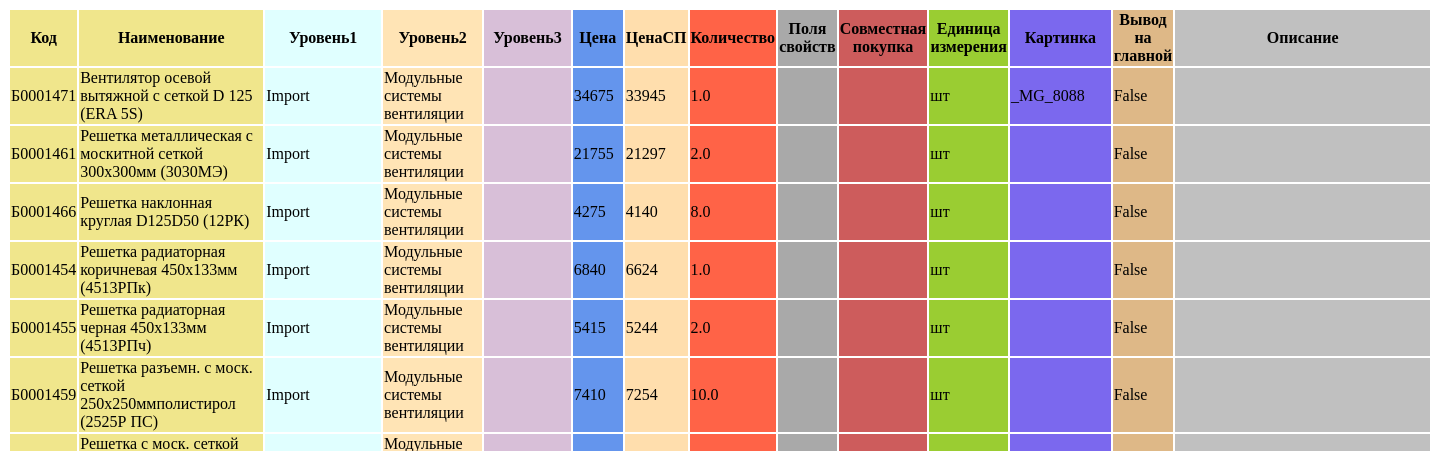
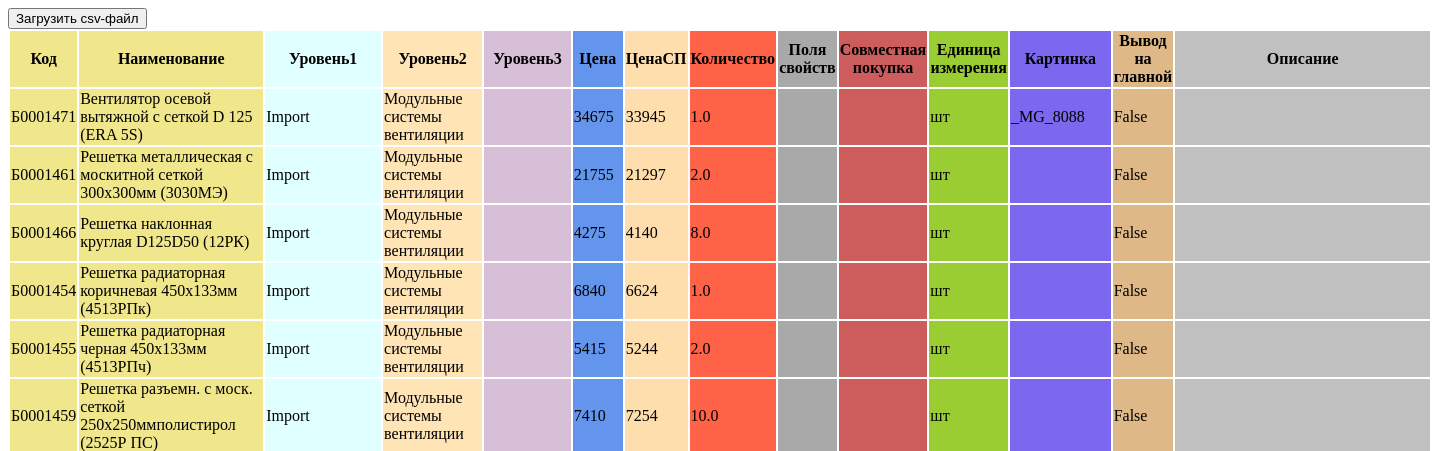
Before and after one commit to ceddoy/parser_csv, a Django app: page /items/ in a window 1440 px wide. Shown: the top 451 px of the page. Run offline with Django 4.2, Linux system fonts and the light colour scheme; data comes from the database, SQL or seed files in the repository.

Commit message:
добавил кнопки перехода

```diff
--- a/parserapp/templates/parserapp/items_list.html
+++ b/parserapp/templates/parserapp/items_list.html
@@ -5,6 +5,10 @@
     <title>Cписок товаров</title>
 </head>
 <body>
+<button class="btn btn-primary btn-lg"
+        onclick="window.location.href = '{% url 'upload' %}';">
+    Загрузить csv-файл
+</button>
 <div class="row">
     <div class="col-md-4">
         <table class="table table-striped table-hover">
```
Also changed, not shown: parserapp/templates/parserapp/upload_csv_file.html (+7 -2 lines).
